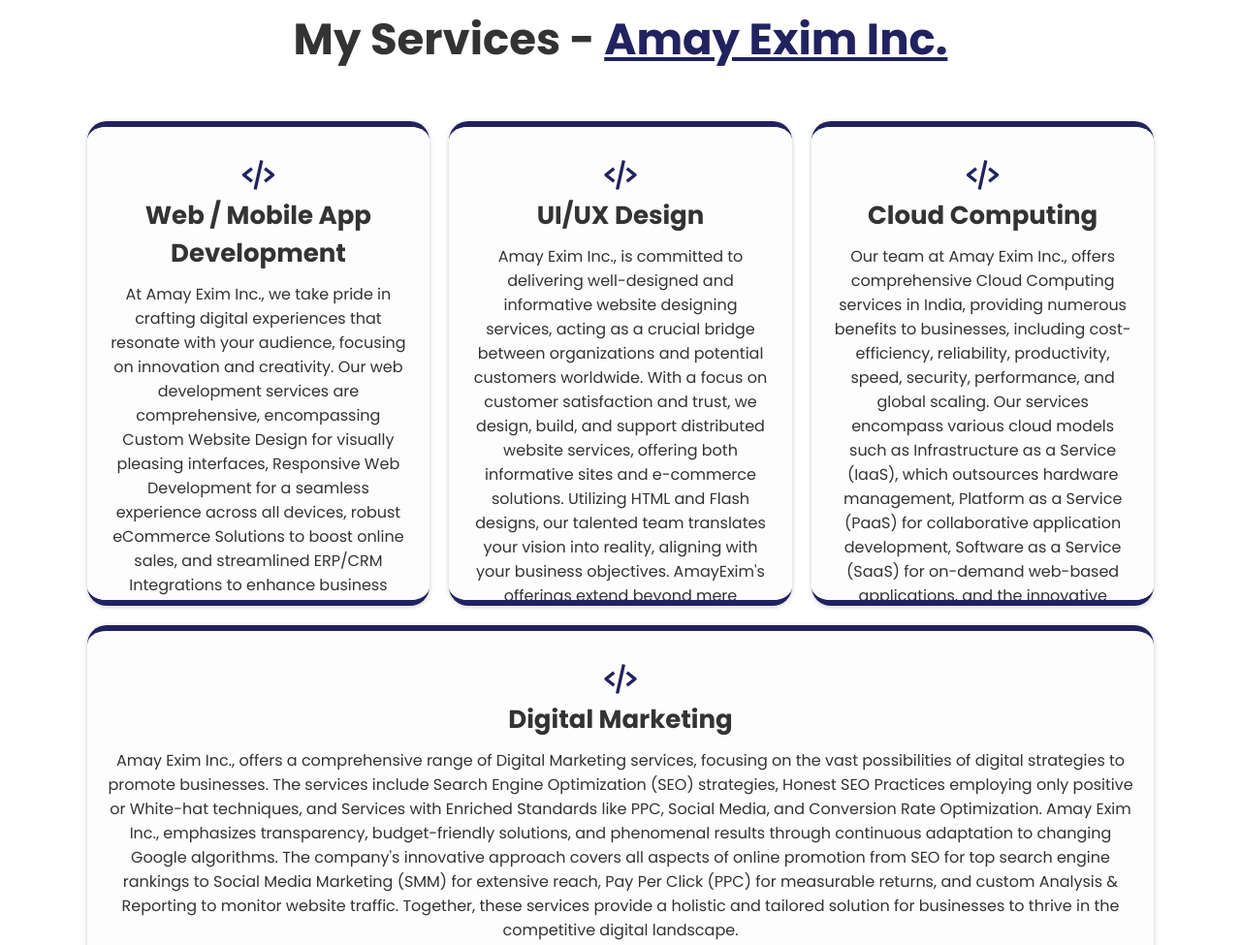
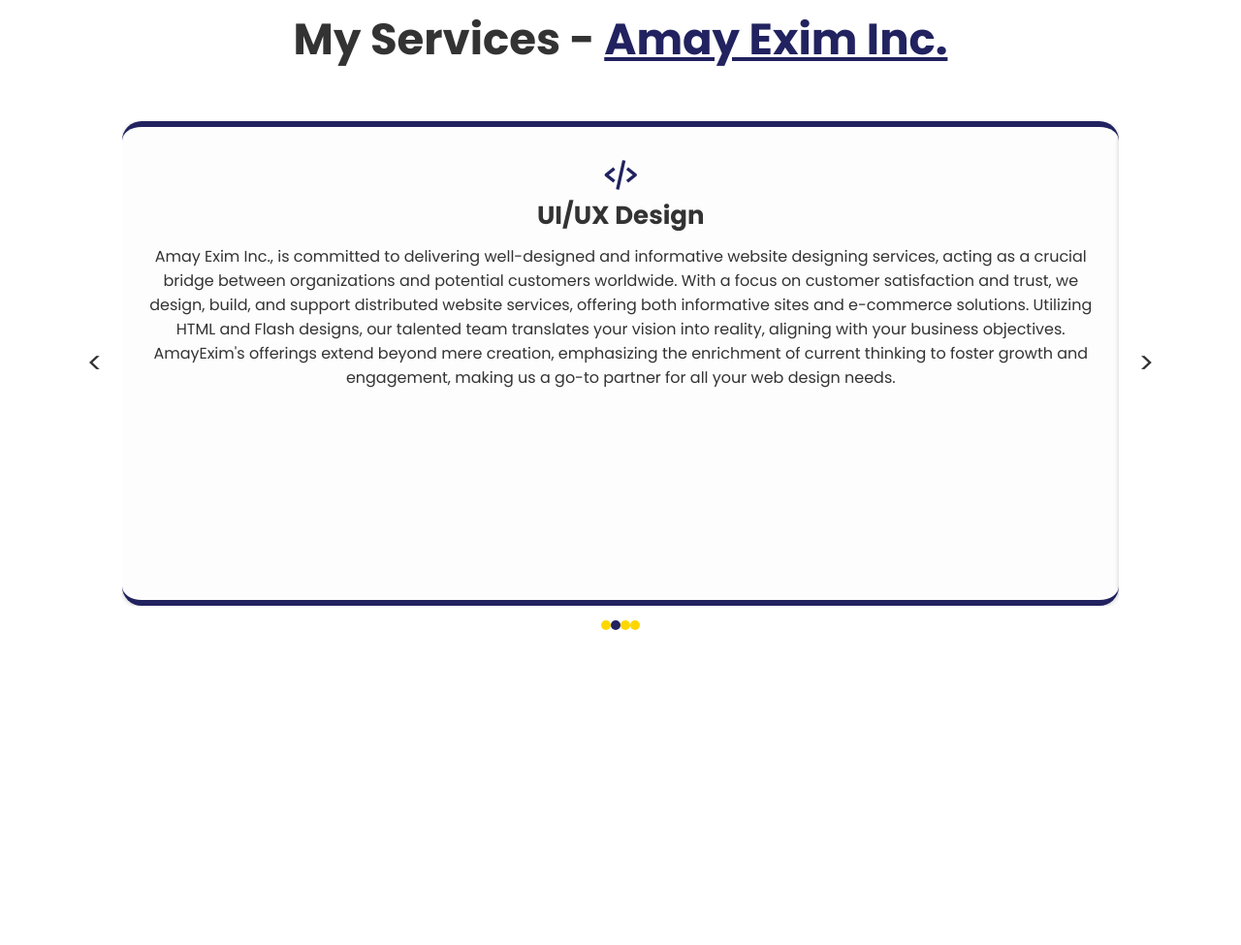
Before and after one commit to Amay-S/Demo_Website, a plain HTML site: page index.html in a window 1280 px wide. Shown: the part 2481-3456 px from the top of the page at 97% size. After the commit the page ends 3176 px from the top, so only its background shows below. Drawn offline with nearby package versions, Linux system fonts and the light colour scheme.

Commit message:
resume: 1h 2min

```diff
--- a/index.html
+++ b/index.html
@@ -1,29 +1,32 @@
 <!DOCTYPE html>
 <html lang="en">
+
 <head>
   <meta charset="UTF-8" />
   <meta http-equiv="X-UA-Compatible" content="IE=edge" />
   <meta name="viewport" content="width=device-width, initial-scale=1.0" />
   <title>Portfolio Website Template</title>
   <!-- box icons plugin -->
-    <link
-      href="https://unpkg.com/boxicons@2.1.4/css/boxicons.min.css"
-      rel="stylesheet"
-    />
-    <!-- css plugin -->
+  <link href="https://unpkg.com/boxicons@2.1.4/css/boxicons.min.css" rel="stylesheet" />
+  <!-- my css plugin -->
   <link rel="stylesheet" href="style.css" />
-    <!-- javascript plugin -->
+  <!-- Slick carousel CSS -->
+  <link rel="stylesheet" type="text/css"
+    href="https://cdnjs.cloudflare.com/ajax/libs/slick-carousel/1.8.1/slick.min.css" />
+  <!-- jQuery -->
+  <script src="https://code.jquery.com/jquery-3.6.0.min.js"></script>
+  <!-- Slick carousel JS -->
+  <script src="https://cdnjs.cloudflare.com/ajax/libs/slick-carousel/1.8.1/slick.min.js"></script>
+  <!-- my script -->
   <script src="script.js"></script>
 </head>
+
+
 <body>
   <header class="header">
     <!-- <a href="#" class="logo">A</a> -->
     <a href="#" class="logo">
-        <img
-          src="images/amay-logo.svg"
-          alt="Portfolio"
-          style="height: 50px; width: auto"
-        />
+      <img src="images/amay-logo.svg" alt="Portfolio" style="height: 50px; width: auto" />
     </a>
 
     <nav class="navbar">
@@ -132,9 +135,7 @@
         </p>
       </div>
 
-        <a href="#" class="btn" onclick="toggleContent(event, this)"
-          >Read More</a
-        >
+      <a href="#" class="btn" onclick="toggleContent(event, this)">Read More</a>
     </div>
   </section>
 
@@ -157,14 +158,20 @@
           <li>Developed JUnit test cases for sling model, sling servlet, and OSGi service using Mockito.</li>
           <li>Worked on AEM Adaptive to develop renew passport application.</li>
           <li>Worked on adaptive form fragment to reuse in different sections of the form.</li>
-              <li>Worked on adaptive form multi-panel to get address data also populate data if already saved on the backend.</li>
+          <li>Worked on adaptive form multi-panel to get address data also populate data if already saved on the
+            backend.</li>
           <li>Developed adaptive form rule editor to achieve desired user interaction behavior and validation.</li>
           <li>Fixed accessibility defect to achieve behavior as per Web Content Accessibility Guidelines.</li>
-              <li>Conducted peer code reviews to ensure the quality and efficiency of the code for the Sling servlets and OSGi services.</li>
-              <li>Collaborated with the UI/UX team to enhance the overall aesthetics and user interaction with the adaptive forms.</li>
-              <li>Designed and implemented a caching strategy for the OSGi service to improve performance and decrease the load on the REST API.</li>
-              <li>Worked on error handling and exception management to provide meaningful feedback to the users when exceptions occur.</li>
-              <li>Participated in Agile/Scrum meetings, including daily standups and sprint planning, to ensure effective team communication and project progress.</li>
+          <li>Conducted peer code reviews to ensure the quality and efficiency of the code for the Sling servlets and
+            OSGi services.</li>
+          <li>Collaborated with the UI/UX team to enhance the overall aesthetics and user interaction with the adaptive
+            forms.</li>
+          <li>Designed and implemented a caching strategy for the OSGi service to improve performance and decrease the
+            load on the REST API.</li>
+          <li>Worked on error handling and exception management to provide meaningful feedback to the users when
+            exceptions occur.</li>
+          <li>Participated in Agile/Scrum meetings, including daily standups and sprint planning, to ensure effective
+            team communication and project progress.</li>
           <li>Created and configured home page dynamic template.</li>
           <li>Created experience fragment for Header and Footer component.</li>
           <li>Hands-on experience with content approval workflow.</li>
@@ -181,15 +188,18 @@
         <p>
         <ul>
           <li>Maverick Innogarage - Remote</li>
-              <li>Designing modular and extensible CQ WCM components and services to suit the CQ requirements and following the industry standards.</li>
+          <li>Designing modular and extensible CQ WCM components and services to suit the CQ requirements and following
+            the industry standards.</li>
           <li>Customization of workflows, Event handler, Replication, OSGI Bundles, OSGI Configurations Services.</li>
           <li>Development and deployment of complex enterprise level CQ WCM application with high reliability.</li>
           <li>Played a key role in implementation of Authoring in AEM.</li>
           <li>Individually working on multiple projects and delivering on time.</li>
           <li>Developed custom components (extended widgets) and templates for various pages.</li>
           <li>Independently worked on whole site and designed solutions for all business scenarios.</li>
-              <li>CQ Apache Felix monitoring and configuration. Technical and Business-related document creation for project.</li>
-              <li>Participated in deployment and production process, including configuration, performance tuning and monitoring.</li>
+          <li>CQ Apache Felix monitoring and configuration. Technical and Business-related document creation for
+            project.</li>
+          <li>Participated in deployment and production process, including configuration, performance tuning and
+            monitoring.</li>
         </ul>
         </p>
       </div>
@@ -200,7 +210,8 @@
         <p>
         <ul>
           <li>NCR Canad LTD. - Remote</li>
-              <li>Installed, configured WebSphere 8.5.x in a cluster environment; Installed and configured AEM 6.0/6.1/6.2 on WebSphere 8.5.x on a clustered environment.</li>
+          <li>Installed, configured WebSphere 8.5.x in a cluster environment; Installed and configured AEM 6.0/6.1/6.2
+            on WebSphere 8.5.x on a clustered environment.</li>
           <li>Maintained applications and connection pools on a node basis using Deployment Manager (Dmgr).</li>
           <li>Administered components, templates, dialogs, and workflows of AEM.</li>
           <li>Installed, configured, troubleshoot AEM in development as well as system environment.</li>
@@ -215,7 +226,9 @@
           <li>Built and supported enterprise web platforms.</li>
           <li>Developed and delivered applications with Adobe LiveCycle ES3/4 on a single J2EE Environment.</li>
           <li>Installed, configured WebSphere 8/8.5.x.</li>
-              <li>Installed and maintained applications and connection pools using Deployment Manager Process. Generated documents, LiveCycle processes, maintained document process management using Adobe LiveCycle designer/workbench integrated with J2EE server solution.</li>
+          <li>Installed and maintained applications and connection pools using Deployment Manager Process. Generated
+            documents, LiveCycle processes, maintained document process management using Adobe LiveCycle
+            designer/workbench integrated with J2EE server solution.</li>
           <li>Administered components, templates, dialogs, and workflows of AEM.</li>
           <li>Developed RESTful Web Services using Spring Boot.</li>
           <li>Integrated Spring Security for authentication and authorization.</li>
@@ -228,26 +241,14 @@
     </div>
   </section>
 
-
-
-
   <!-- service section  -->
 
   <section class="services" id="services">
-
     <h2 class="heading">
       My Services -
-        <span
-          ><a
-            href="http://www.amayexim.com"
-            class="company-link"
-            target="_blank"
-            >Amay Exim Inc.</a
-          ></span
-        >
+      <span><a href="http://www.amayexim.com" class="company-link" target="_blank">Amay Exim Inc.</a></span>
     </h2>
-
-      <div class="services-container">
+    <div class="slider">
       <div class="services-box">
         <i class="bx bx-code-alt"></i>
         <h3>Web / Mobile App Development</h3>
@@ -266,7 +267,6 @@
           provider but a partner in realizing your digital aspirations.
         </p>
       </div>
-
       <div class="services-box">
         <i class="bx bx-code-alt"></i>
         <h3>UI/UX Design</h3>
@@ -326,7 +326,8 @@
     </div>
   </section>
 
-
+  <!-- contact section  -->
 
 </body>
+
 </html>
--- a/script.js
+++ b/script.js
@@ -1,9 +1,24 @@
+// slider for services section
+$(document).ready(function() {
+  $('.slider').slick({
+    infinite: true,
+    slidesToShow: 1,
+    slidesToScroll: 1,
+    prevArrow: '<button type="button" class="slick-prev"><</button>',
+    nextArrow: '<button type="button" class="slick-next">></button>',
+    autoplay: true,
+    autoplaySpeed: 5000, // 10000 ms = 10s
+    dots: true // enables dots for the slider
+  });
+});
+
+
 // sticky navbar
 
 window.onscroll = () => {
-let header = document.querySelector('.header');
+  let header = document.querySelector(".header");
 
-header.classList.toggle('sticky', window.scrollY > 30);
+  header.classList.toggle("sticky", window.scrollY > 30);
 };
 
 // toggle function for 'read more button'
@@ -11,11 +26,11 @@
 function toggleContent(e, element) {
   e.preventDefault(); // prevents from jumping to the top of the page
   var content = document.getElementById("more-content");
-    if(content.style.display === "none") {
+  if (content.style.display === "none") {
     content.style.display = "block";
     element.textContent = "Read Less";
   } else {
     content.style.display = "none";
     element.textContent = "Read More";
   }
-};
+}
--- a/style.css
+++ b/style.css
@@ -356,32 +356,26 @@
 }
 .services h2 {
     margin-bottom: 5rem;
-
 }
 
 .company-link {
-    color: var(--main-color); /* Change this to match your theme */
-    text-decoration: underline; /* Underlines the link */
-    font-weight: bold; /* Makes the text bold */
-    cursor: pointer; /* Changes the cursor to a pointer on hover */
-    transition: 0.3s ease; /* Smooth color transition on hover */
+    color: var(--main-color);
+    text-decoration: underline;
+    font-weight: bold;
+    cursor: pointer;
+    transition: 0.3s ease;
 }
 
 .company-link:hover {
-    color: var(--secondary-color); /* Change on hover to match your theme */
+    color: var(--secondary-color);
 }
 
-
-.services .services-container {
+.services .slider {
     display: flex;
-    justify-content: center;
-    align-items: center;
-    flex-wrap: wrap;
     gap: 2rem;
 }
 
-
-.services-container .services-box {
+.slider .services-box {
     flex: 1 1 30rem;
     background: var(--bg-color);
     padding: 3rem 2rem 4rem;
@@ -390,13 +384,12 @@
     text-align: center;
     border-top: .6rem solid var(--main-color);
     border-bottom: .6rem solid var(--main-color);
+    height: 500px;
     transition: .5s ease;
-    height: 500px; /* or whatever fixed height you want */
-    overflow: auto; /* will add scrollbars if content overflows the fixed height */
+    overflow: auto;
 }
 
-
-.services-container .services-box:hover {
+.slider .services-box:hover {
     box-shadow: 0 .1rem 2rem var(--shadow-color);
     transform: scale(1.02);
 }
@@ -414,8 +407,60 @@
 .services-box h3:hover {
     color: var(--secondary-color);
 }
-.services-box p  {
+
+.services-box p {
     font-size: 1.6rem;
     margin: 1rem 0 3rem;
+}
 
+.slick-prev, .slick-next {
+    font-size: 30px;
+    color: #333;
+    background: none;
+    border: none;
+    outline: none;
 }
+
+.slick-prev {
+    left: -40px;
+    z-index: 1;
+}
+
+.slick-next {
+    right: -40px;
+    z-index: 1;
+}
+
+.slick-prev:hover, .slick-next:hover {
+    color: var(--main-color);
+}
+
+.slick-dots {
+    position: absolute;
+    bottom: -25px; /* Adjust as needed */
+    right: auto;
+    left: 50%;
+    transform: translateX(-50%);
+    list-style: none;
+    text-align: center;
+  }
+
+  .slick-dots li {
+    display: inline-block;
+  }
+
+  .slick-dots li button {
+    font-size: 0; /* Hide the numbers */
+    width: 10px; /* Size of the dot */
+    height: 10px;
+    background-color: #FFD700; /* Default color of the dots */
+    border: none;
+    border-radius: 50%; /* Make the dots round */
+    outline: none;
+  }
+
+  .slick-dots li.slick-active button {
+    background-color: var(--main-color);/* Highlighted color of the active dot */
+  }
+
+  /* ----------------------------------------------  */
```
Lines whose indentation alone changed are shown as unchanged.
